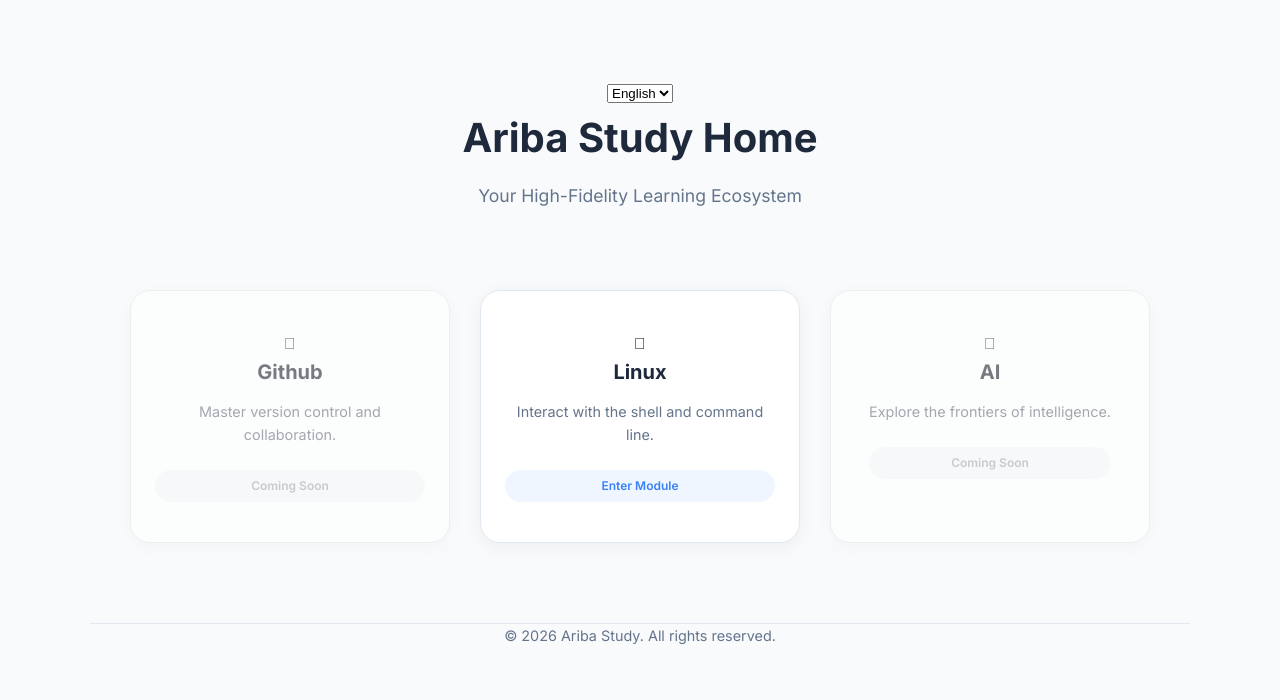
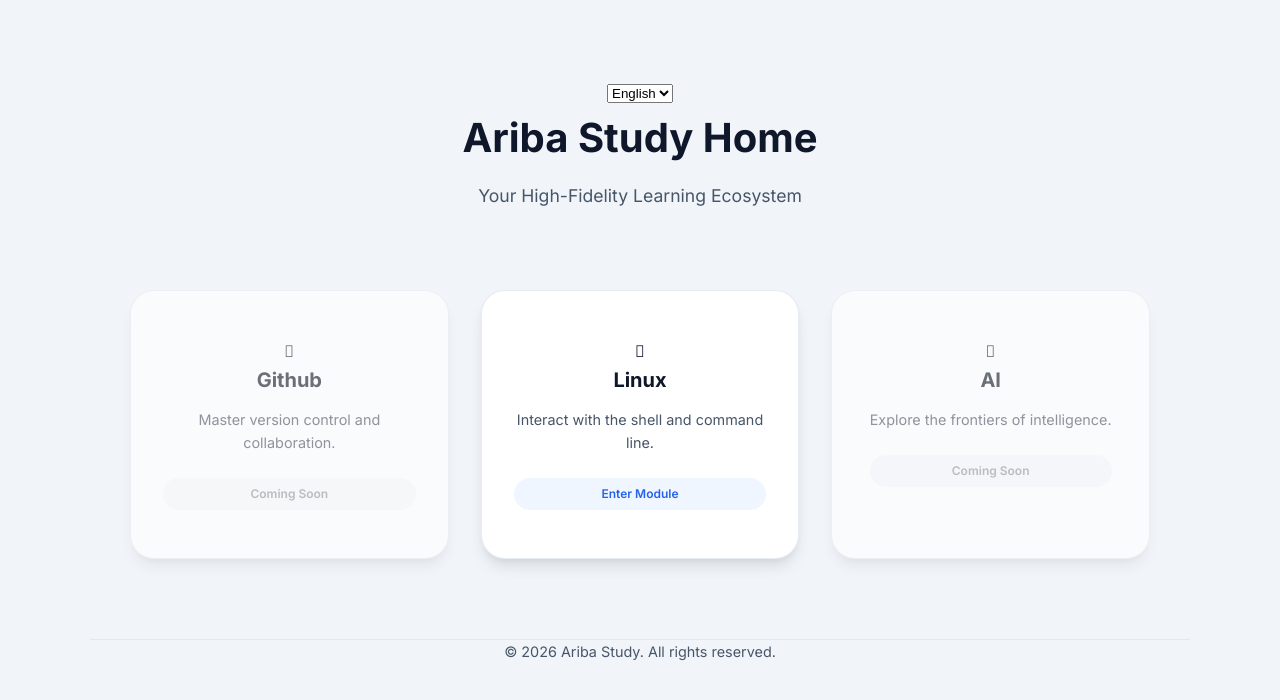
Before and after one commit to boniyeamincse/ariba-study-home, a PHP site: page / in a window 1280 px wide. Shown: the top 700 px of the page. Run offline with PHP 8.4, Linux system fonts and the light colour scheme.

Commit message:
style: Elevate visual design system to premium fidelity with gradients and layered shadows

```diff
--- a/assets/css/style.css
+++ b/assets/css/style.css
@@ -1,17 +1,19 @@
 :root {
-    --bg-color: #f8fafc;
+    --bg-color: #f1f5f9;
     --card-bg: #ffffff;
-    --card-shadow: 0 4px 20px rgba(0, 0, 0, 0.05);
-    --accent-color: #3b82f6;
-    /* Modern Blue */
+    --card-shadow: 0 10px 15px -3px rgba(0, 0, 0, 0.1), 0 4px 6px -2px rgba(0, 0, 0, 0.05);
+    --card-shadow-hover: 0 20px 25px -5px rgba(0, 0, 0, 0.1), 0 10px 10px -5px rgba(0, 0, 0, 0.04);
+    --accent-color: #2563eb;
+    --accent-gradient: linear-gradient(135deg, #3b82f6 0%, #2563eb 100%);
     --accent-light: #eff6ff;
-    --text-primary: #1e293b;
-    --text-secondary: #64748b;
+    --text-primary: #0f172a;
+    --text-secondary: #475569;
     --border-color: #e2e8f0;
     --success-color: #10b981;
     --error-color: #ef4444;
-    --font-main: 'Inter', sans-serif;
+    --font-main: 'Inter', system-ui, -apple-system, sans-serif;
     --font-mono: 'Fira Code', monospace;
+    --transition-smooth: all 0.3s cubic-bezier(0.4, 0, 0.2, 1);
 }
 
 * {
@@ -57,19 +59,19 @@ h1 {
 .hub-grid,
 .modules-grid {
     display: grid;
-    grid-template-columns: repeat(auto-fill, minmax(240px, 1fr));
-    gap: 30px;
+    grid-template-columns: repeat(auto-fill, minmax(280px, 1fr));
+    gap: 32px;
     margin-bottom: 80px;
 }
 
 .hub-card,
 .module-card {
     background: var(--card-bg);
-    border: 1px solid var(--border-color);
-    border-radius: 20px;
-    padding: 40px 24px;
+    border: 1px solid rgba(226, 232, 240, 0.8);
+    border-radius: 24px;
+    padding: 48px 32px;
     text-align: center;
-    transition: all 0.3s ease;
+    transition: var(--transition-smooth);
     cursor: pointer;
     box-shadow: var(--card-shadow);
     text-decoration: none;
@@ -77,13 +79,33 @@ h1 {
     display: flex;
     flex-direction: column;
     align-items: center;
+    position: relative;
+    overflow: hidden;
+}
+
+.hub-card::after,
+.module-card::after {
+    content: '';
+    position: absolute;
+    top: 0;
+    left: 0;
+    width: 100%;
+    height: 4px;
+    background: var(--accent-gradient);
+    opacity: 0;
+    transition: var(--transition-smooth);
 }
 
 .hub-card:hover,
 .module-card.unlocked:hover {
-    transform: translateY(-8px);
-    box-shadow: 0 12px 30px rgba(0, 0, 0, 0.08);
+    transform: translateY(-12px);
+    box-shadow: var(--card-shadow-hover);
     border-color: var(--accent-color);
+}
+
+.hub-card:hover::after,
+.module-card.unlocked:hover::after {
+    opacity: 1;
 }
 
 .module-icon,
@@ -435,20 +457,25 @@ footer {
 }
 
 .btn-nav {
-    padding: 14px 28px;
-    border-radius: 10px;
+    padding: 14px 32px;
+    border-radius: 12px;
     border: 1px solid var(--border-color);
     background: #fff;
     cursor: pointer;
-    font-weight: 600;
-    transition: all 0.2s;
+    font-weight: 700;
+    transition: var(--transition-smooth);
     color: var(--text-secondary);
+    display: flex;
+    align-items: center;
+    gap: 12px;
 }
 
 .btn-nav:hover {
     border-color: var(--accent-color);
-    color: var(--accent-color);
-    background: var(--accent-light);
+    color: #fff;
+    background: var(--accent-gradient);
+    transform: translateY(-2px);
+    box-shadow: 0 4px 12px rgba(37, 99, 235, 0.2);
 }
 
 @media (max-width: 1400px) {
```
